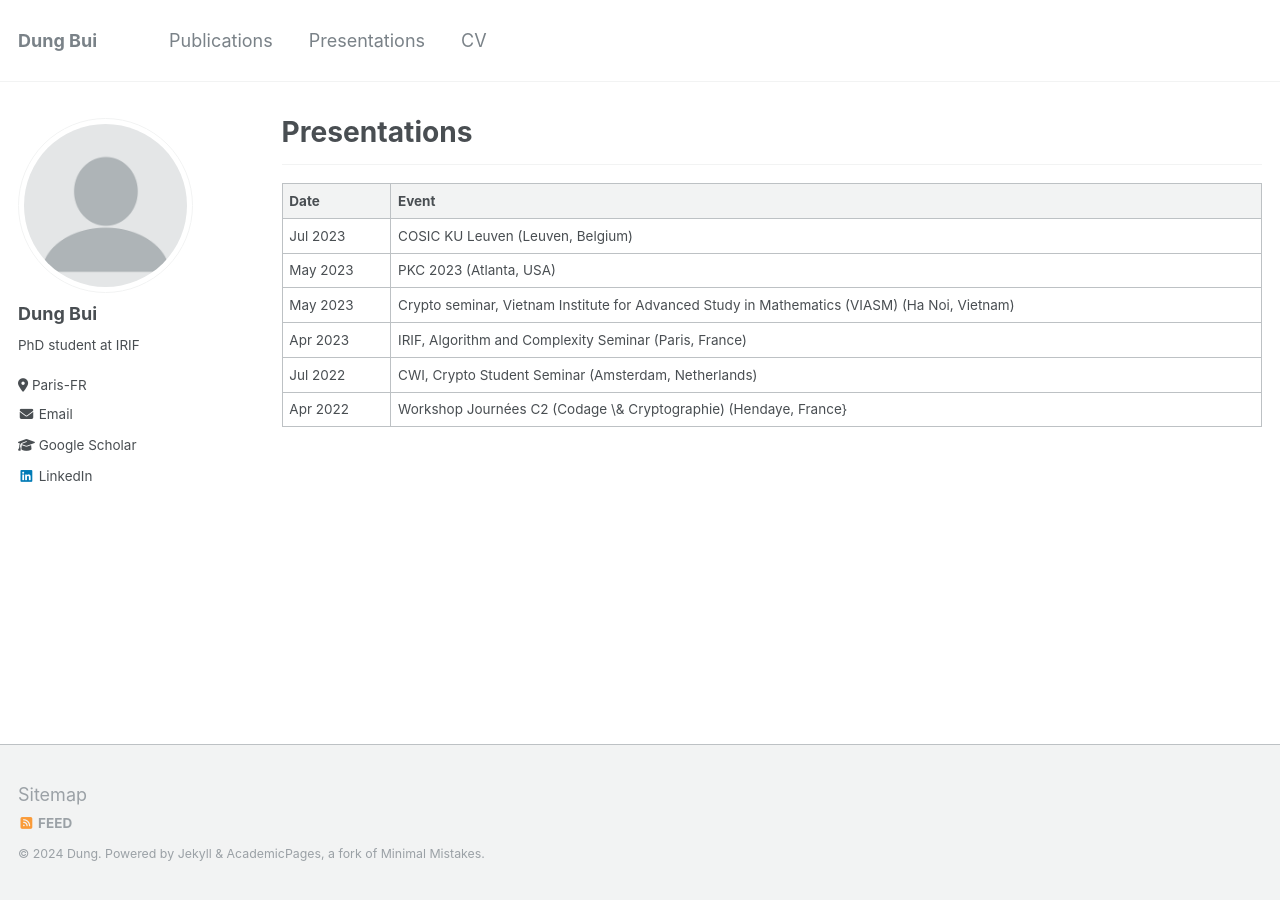
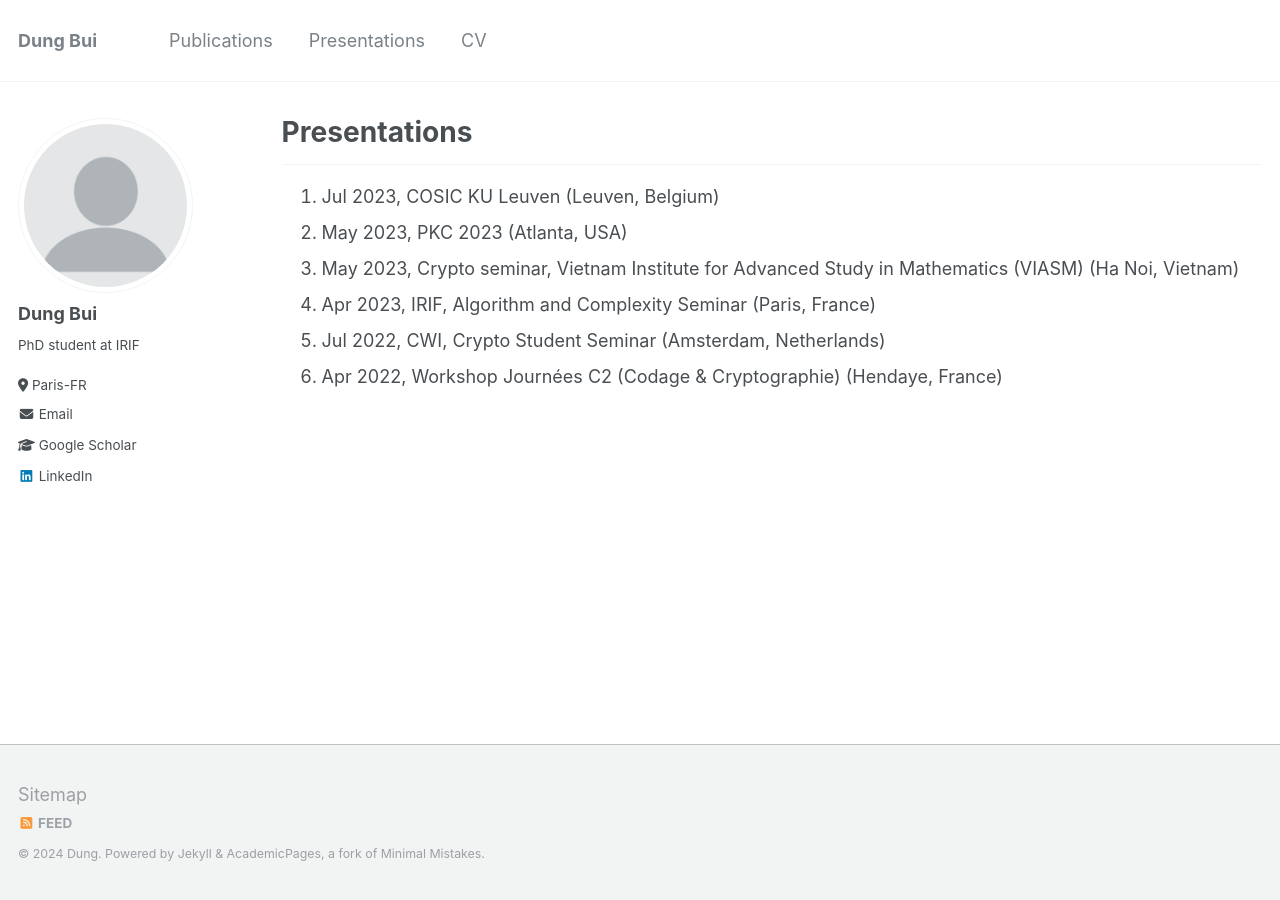
Before and after one commit to dungbui15/dungbui15.github.io, a Jekyll site: the page built from presentation.md, in a window 1280 px wide. Built offline with Jekyll 4.4.1, drawn with Linux system fonts in a browser that asks for light colours.

Commit message:
Update presentation.md

```diff
--- a/presentation.md
+++ b/presentation.md
@@ -17,12 +17,9 @@ div {
 }
 </style>
 
-
-| Date | Event
-| -----|------------------------------------------------------ |
-|Jul 2023| COSIC KU Leuven (Leuven, Belgium)
-|May 2023|PKC 2023 (Atlanta, USA)
-|May 2023|Crypto seminar, Vietnam Institute for Advanced Study in Mathematics (VIASM) (Ha Noi, Vietnam)
-|Apr 2023|IRIF, Algorithm and Complexity Seminar (Paris, France)
-|Jul 2022| CWI, Crypto Student Seminar (Amsterdam, Netherlands)
-|Apr 2022| Workshop Journées C2 (Codage \& Cryptographie) (Hendaye, France}
+1. Jul 2023, COSIC KU Leuven (Leuven, Belgium)
+2. May 2023, PKC 2023 (Atlanta, USA)
+3. May 2023, Crypto seminar, Vietnam Institute for Advanced Study in Mathematics (VIASM) (Ha Noi, Vietnam)
+4. Apr 2023, IRIF, Algorithm and Complexity Seminar (Paris, France)
+5. Jul 2022, CWI, Crypto Student Seminar (Amsterdam, Netherlands)
+6. Apr 2022, Workshop Journées C2 (Codage & Cryptographie) (Hendaye, France)
```
